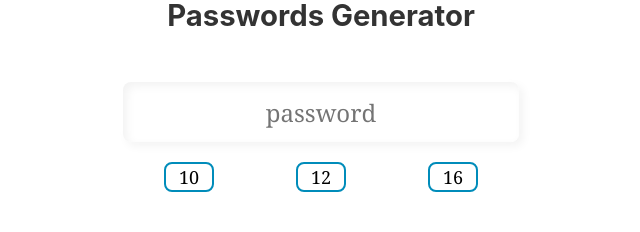
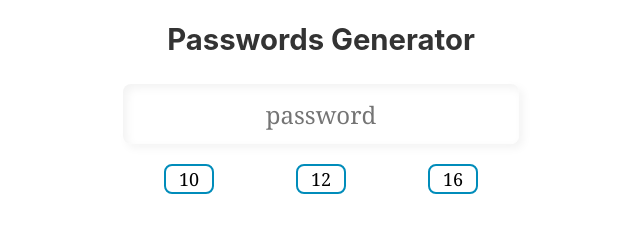
Before and after one commit to ganushkevychv/passwordGenerator, a Gatsby site: page / in a window 1280 px wide. Shown: the whole page, without its empty margins (319-959 px from the left). Built offline with nearby package versions, Linux system fonts and the light colour scheme; Gatsby itself is replaced by a stand-in of ours.

Commit message:
css corected

```diff
--- a/src/components/layout.css
+++ b/src/components/layout.css
@@ -630,16 +630,20 @@ pre tt:after {
 }
 
 /*password project*/
-.boxPass, .boxTodo {
+.boxPass {
   position: relative;
   width: auto;
 }
-.boxPass input, .boxTodo input {
+h2 {
+  margin: 3vh 0 20px;
+text-align: center;
+}
+.boxPass input  {
   position: relative;
   width: 100%;
   height: 60px;
   border: none;
-  margin: 3vh 0 20px;
+  margin: 1vh 0 20px;
   outline: none;
   padding: 0 20px;
   font-size: 24px;
@@ -651,7 +655,7 @@ pre tt:after {
   inset -4px -4px 10px rgba(255,255,255,1),
   4px 4px 10px rgba(0,0,0,0.05);
 }
-.boxPass, .boxTodo input::placeholder {
+.boxPass input::placeholder {
   text-align: center;
 }
 input {
```
